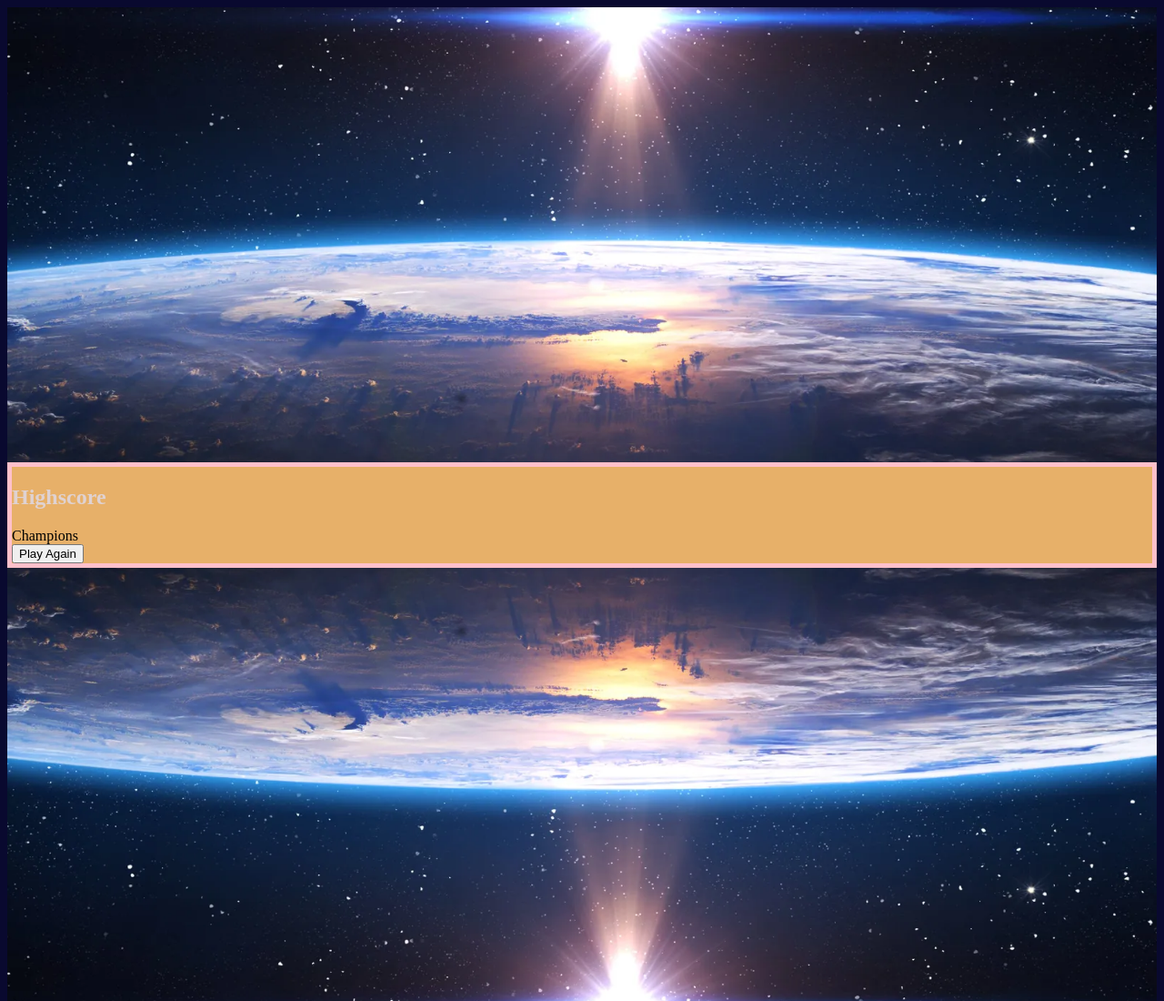
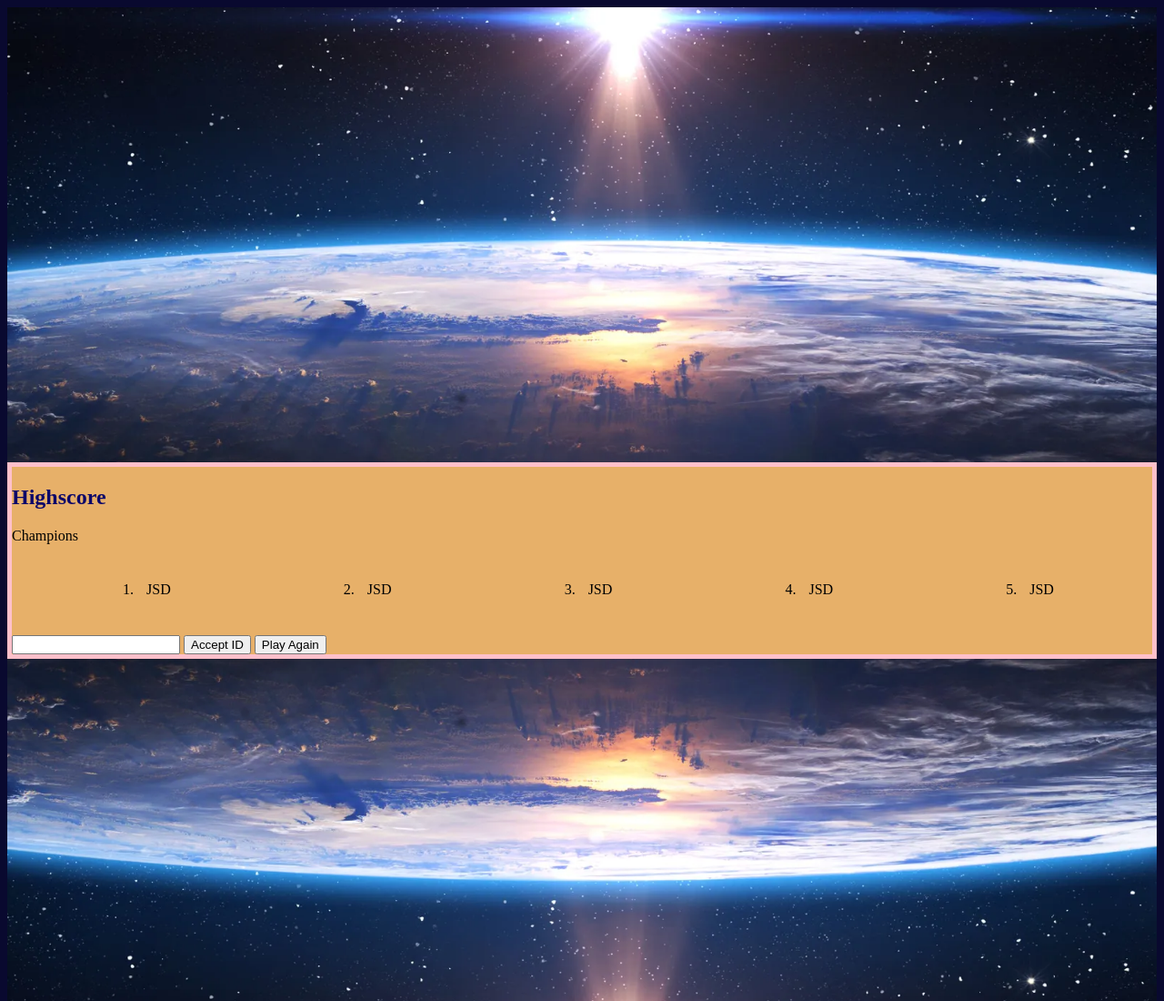
Before and after one commit to jsdrever/gluttony-dead, a plain HTML site: page highscore.html in a window 1280 px wide. Shown: the top 1100 px of the page at 91% size. Drawn offline with Linux system fonts and the light colour scheme.

Commit message:
overload

```diff
--- /dev/null
+++ b/gluttony-photos/highscore.js
@@ -0,0 +1,3 @@
+//needs to display text input for their info
+//needs to display a champions list top 10
+//play again doesn't work
--- a/highscore.css
+++ b/highscore.css
@@ -12,9 +12,30 @@ background-color: rgb(9, 9, 47);
 .wrapper {
     border: 5px solid pink;
     background-color: rgb(231, 176, 105);
+    /* I want a linear gradient that starts on the edges and goes to the inside */
+
+}
+
+.championsDisplay {
+  display: flex;
+  flex-direction: row;
+  justify-content: space-around;
+
+}
+
+.listItem {
+  padding: 10px;
+  margin: 15px;
 }
 h1 {
-    color: rgb(223, 210, 210);
+    color: rgb(12, 7, 105);
+    justify-content: center;
+    align-items: center;
+}
+
+.results {
+  justify-content: center;
+  align-items: center;
 }
 
 .flip-it {
--- a/highscore.html
+++ b/highscore.html
@@ -14,8 +14,24 @@
 
         <h1>Highscore</h1>
         <div class="results">Champions
+            <ol class="championsDisplay">
+                <li class="listItem">
+                    JSD
+                </li><li class="listItem">
+                    JSD
+                </li><li class="listItem">
+                    JSD
+                </li><li class="listItem">
+                    JSD
+                </li>
+                <li class="listItem">
+                    JSD
+                </li>
+            </ol>
 
         </div>
+        <input type="text" name="initialHere" id="initialHere" class="initial-here">
+            <button id="btn" class="accept">Accept ID</button>
             <a href="/index.html" id="btn" class="playButton">
             <button  class="playButton" id="btn">Play Again</button></a>
 
```
Also changed, not shown: homepage.html (+1 -1 lines), script.js (+44 -0 lines).
